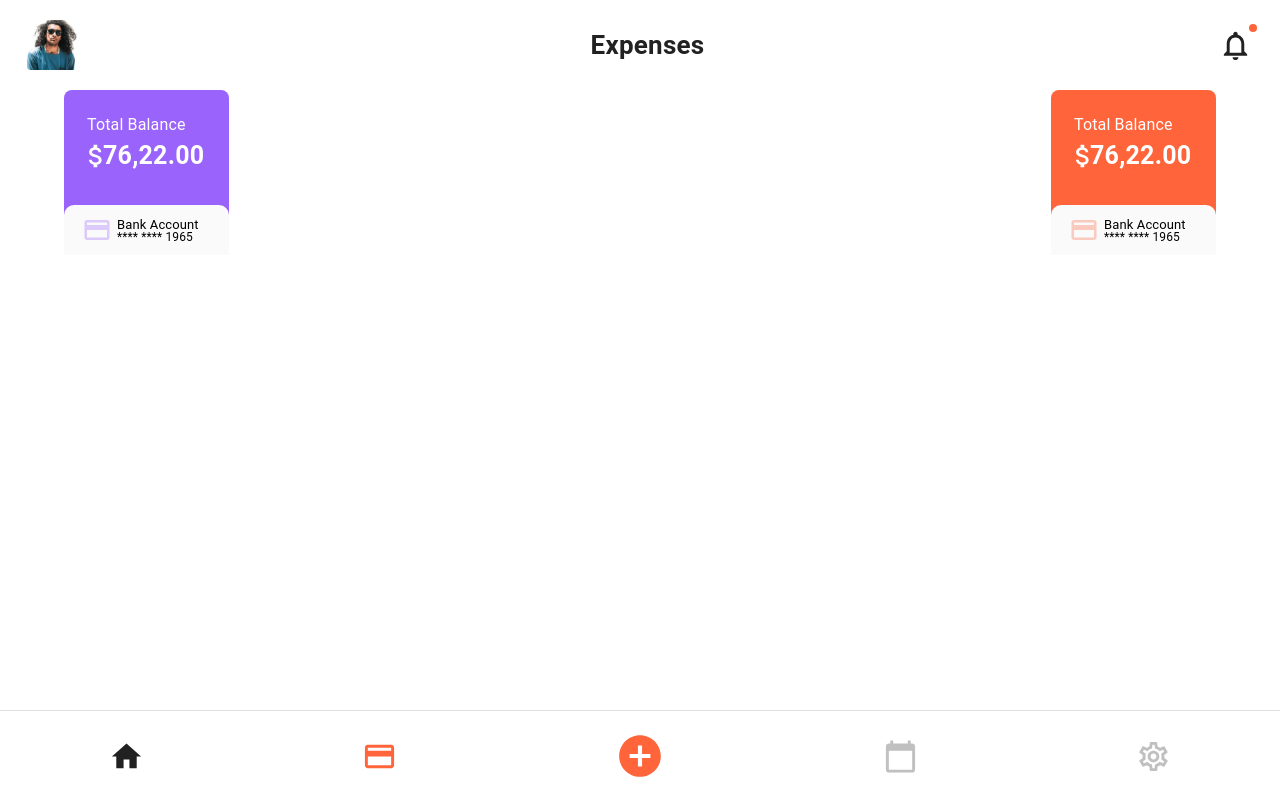
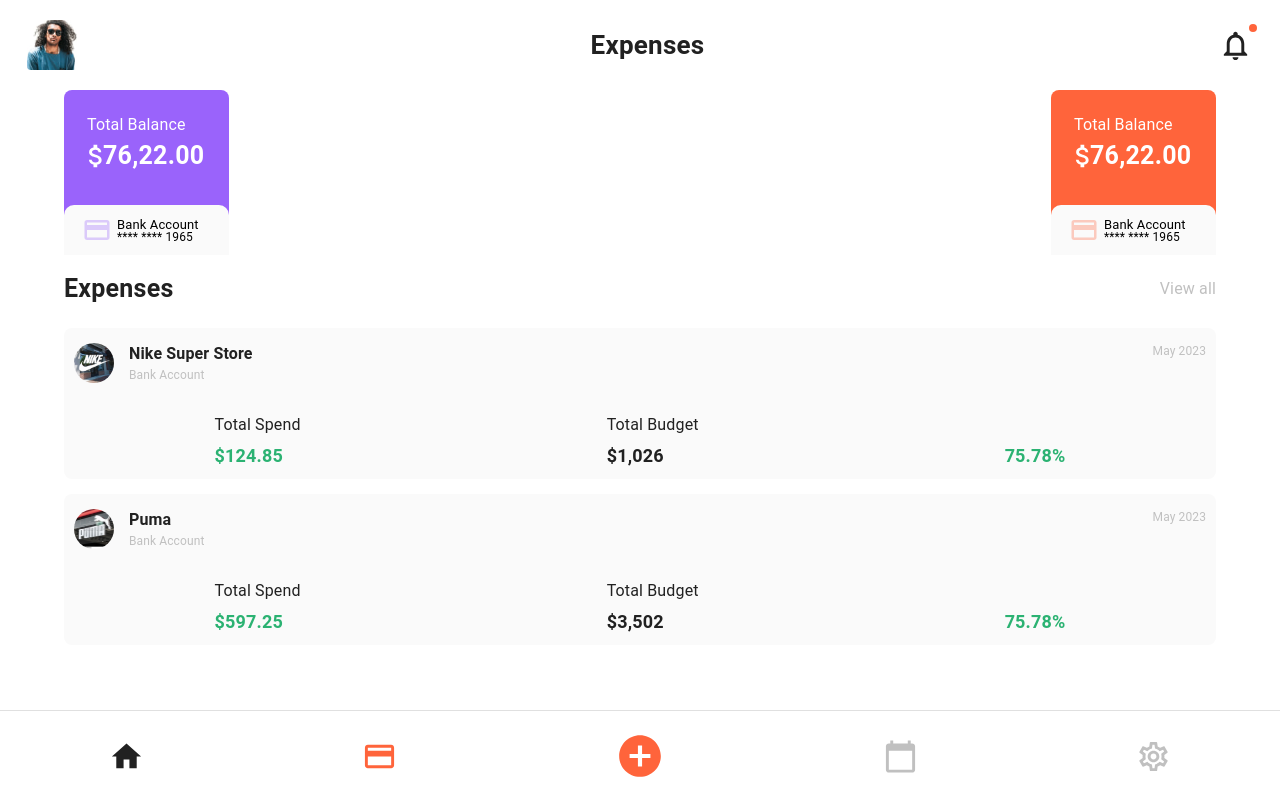
Before and after one commit to BohdanRusn/freysoft, a React (Create React App) app: page /expenses in a window 1280 px wide. Built offline with nearby package versions, Linux system fonts and the light colour scheme; what chartjs-plugin-datalabels would draw is missing.

Commit message:
add expenses

```diff
--- a/src/App.tsx
+++ b/src/App.tsx
@@ -5,7 +5,7 @@ import { Route, Routes } from "react-router-dom";
 import Header from "./components/Header/Header";
 import Footer from "./components/Footer/Footer";
 import Home from "./pages/Home/Home";
-import Expenses from "./pages/Expenses/Expenses";
+import ExpensesPage from "./pages/Expenses/ExpensesPage";
 
 function App() {
   return (
@@ -24,7 +24,7 @@ function App() {
         }}
       >
         <Routes>
-          <Route path="/expenses" element={<Expenses />} />
+          <Route path="/expenses" element={<ExpensesPage />} />
           <Route path="/" element={<Home />} />
         </Routes>
       </Container>
--- /dev/null
+++ b/src/components/Expenses/Expenses.tsx
@@ -0,0 +1,45 @@
+import React from "react";
+import { Box, Typography } from "@mui/material";
+import { useStyles } from "./styles";
+import Expense, { ExpenseProps } from "./components/Expense";
+import nikeStore from "../../assets/images/nikestore.jpeg";
+import pumaStore from "../../assets/images/pumastore.jpg";
+
+const expenses: ExpenseProps[] = [
+  {
+    id: 1,
+    storeName: "Nike Super Store",
+    photo: nikeStore,
+    amount: "124.85",
+    budget: "1,026",
+    date: new Date(),
+  },
+  {
+    id: 2,
+    storeName: "Puma",
+    photo: pumaStore,
+    amount: "597.25",
+    budget: "3,502",
+    date: new Date(),
+  },
+];
+
+function Expenses() {
+  const styles = useStyles();
+  return (
+    <Box>
+      <Box className={styles.header}>
+        <Typography className={styles.expenses}>Expenses</Typography>
+        <Typography className={styles.viewAll}>View all</Typography>
+      </Box>
+      <Box className={styles.expensesList}>
+        {expenses.map((el) => (
+          <Expense key={el.id} {...el} />
+        ))}
+      </Box>
+      <Box />
+    </Box>
+  );
+}
+
+export default Expenses;
--- /dev/null
+++ b/src/components/Expenses/components/Expense.tsx
@@ -0,0 +1,58 @@
+import React from "react";
+import { Avatar, Box, Typography } from "@mui/material";
+import { useStyles } from "./styles";
+
+export interface ExpenseProps {
+  storeName: string;
+  photo: string;
+  amount: string;
+  budget: string;
+  date: Date;
+  id: number;
+}
+
+const months = ["January", "February", "March", "April", "May", "June", "July", "August", "September", "October", "November", "December"];
+
+function Expense({ storeName, date, amount, photo, budget }: ExpenseProps) {
+  const styles = useStyles();
+  return (
+    <Box className={styles.body}>
+      <Box className={styles.header}>
+        <Avatar
+          alt={storeName}
+          src={photo}
+          sx={{
+            width: 40,
+            height: 40,
+          }}
+        />
+        <Box className={styles.transactionInfo}>
+          <Box>
+            <Typography className={styles.store}>{storeName}</Typography>
+            <Typography className={styles.grayText}>Bank Account</Typography>
+          </Box>
+          <Box className={styles.amountInfo}>
+            <Typography className={styles.grayText}>{`${months[date.getMonth()]} ${date.getFullYear()}`}</Typography>
+            <Box />
+          </Box>
+        </Box>
+      </Box>
+      <Box className={styles.infoBox}>
+        <Box className={styles.sectionBox}>
+          <Typography>Total Spend</Typography>
+          <Typography className={styles.greenText}>${amount}</Typography>
+        </Box>
+        <Box className={styles.sectionBox}>
+          <Typography>Total Budget</Typography>
+          <Typography className={styles.budget}>${budget}</Typography>
+        </Box>
+        <Box className={styles.sectionBox}>
+          <Box />
+          <Typography className={styles.greenText}>75.78%</Typography>
+        </Box>
+      </Box>
+    </Box>
+  );
+}
+
+export default Expense;
--- /dev/null
+++ b/src/components/Expenses/components/styles.ts
@@ -0,0 +1,78 @@
+import { makeStyles } from "@mui/styles";
+import theme from "../../../theme";
+
+export const useStyles = makeStyles({
+  body: {
+    backgroundColor: "#FAFAFA",
+    borderRadius: 8,
+    display: "flex",
+    flexDirection: "column",
+    alignItems: "center",
+    gap: 15,
+    paddingBottom: 10,
+  },
+  header: {
+    height: 70,
+    padding: 10,
+    width: "100%",
+    display: "flex",
+    alignItems: "center",
+    gap: 15,
+  },
+  grayText: {
+    "&.MuiTypography-root": {
+      color: theme.palette.action.disabled,
+      fontSize: 12,
+    },
+  },
+  transactionInfo: {
+    display: "flex",
+    width: "100%",
+    justifyContent: "space-between",
+  },
+  amountBox: {
+    display: "flex",
+    alignItems: "center",
+    justifyContent: "end",
+  },
+  moneyIcon: {
+    color: "#2BB272",
+    fontSize: 26,
+  },
+  greenText: {
+    "&.MuiTypography-root": {
+      color: "#2BB272",
+      fontSize: 18,
+      fontWeight: 600,
+    },
+  },
+  budget: {
+    "&.MuiTypography-root": {
+      fontSize: 18,
+      fontWeight: 600,
+    },
+  },
+  store: {
+    "&.MuiTypography-root": {
+      fontSize: 16,
+      fontWeight: 600,
+    },
+  },
+  amountInfo: {
+    display: "flex",
+    justifyContent: "space-between",
+    flexDirection: "column",
+  },
+  sectionBox: {
+    display: "flex",
+    flexDirection: "column",
+    justifyContent: "space-between",
+    gap: 5,
+  },
+  infoBox: {
+    display: "flex",
+    width: "100%",
+    justifyContent: "space-around",
+    gap: 5,
+  },
+});
--- /dev/null
+++ b/src/components/Expenses/styles.ts
@@ -0,0 +1,26 @@
+import { makeStyles } from "@mui/styles";
+
+export const useStyles = makeStyles({
+  header: {
+    display: "flex",
+    alignItems: "center",
+    justifyContent: "space-between",
+    paddingBottom: 20,
+  },
+  expenses: {
+    "&.MuiTypography-root": {
+      fontWeight: 600,
+      fontSize: "25px",
+    },
+  },
+  viewAll: {
+    "&.MuiTypography-root": {
+      color: "#C0C0C0",
+    },
+  },
+  expensesList: {
+    display: "flex",
+    flexDirection: "column",
+    gap: 15,
+  },
+});
--- a/src/pages/Expenses/Expenses.tsx
+++ /dev/null
@@ -1,20 +0,0 @@
-import { Box } from "@mui/material";
-import React from "react";
-import SmallBalanceComponent from "../../components/SmallBalance/SmallBalanceComponent";
-
-function Expenses() {
-  return (
-    <Box
-      sx={{
-        display: "flex",
-        justifyContent: "space-between",
-        gap: "15px",
-      }}
-    >
-      <SmallBalanceComponent isPurple />
-      <SmallBalanceComponent />
-    </Box>
-  );
-}
-
-export default Expenses;
--- /dev/null
+++ b/src/pages/Expenses/ExpensesPage.tsx
@@ -0,0 +1,25 @@
+import { Box } from "@mui/material";
+import React from "react";
+import SmallBalanceComponent from "../../components/SmallBalance/SmallBalanceComponent";
+import Expenses from "../../components/Expenses/Expenses";
+
+function ExpensesPage() {
+  return (
+    <>
+      <Box
+        sx={{
+          display: "flex",
+          justifyContent: "space-between",
+          gap: "15px",
+          paddingBottom: "15px",
+        }}
+      >
+        <SmallBalanceComponent isPurple />
+        <SmallBalanceComponent />
+      </Box>
+      <Expenses />
+    </>
+  );
+}
+
+export default ExpensesPage;
```
